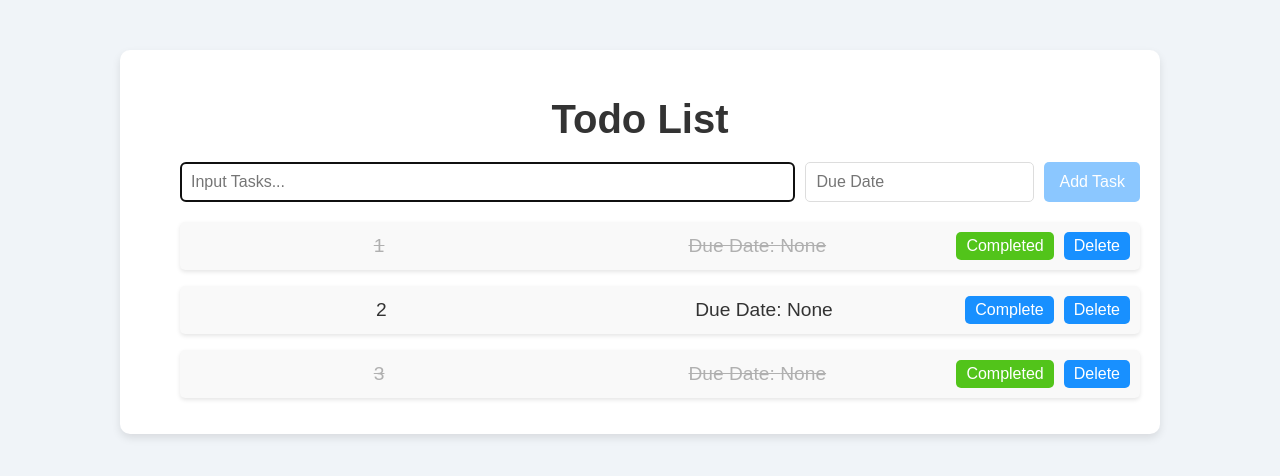
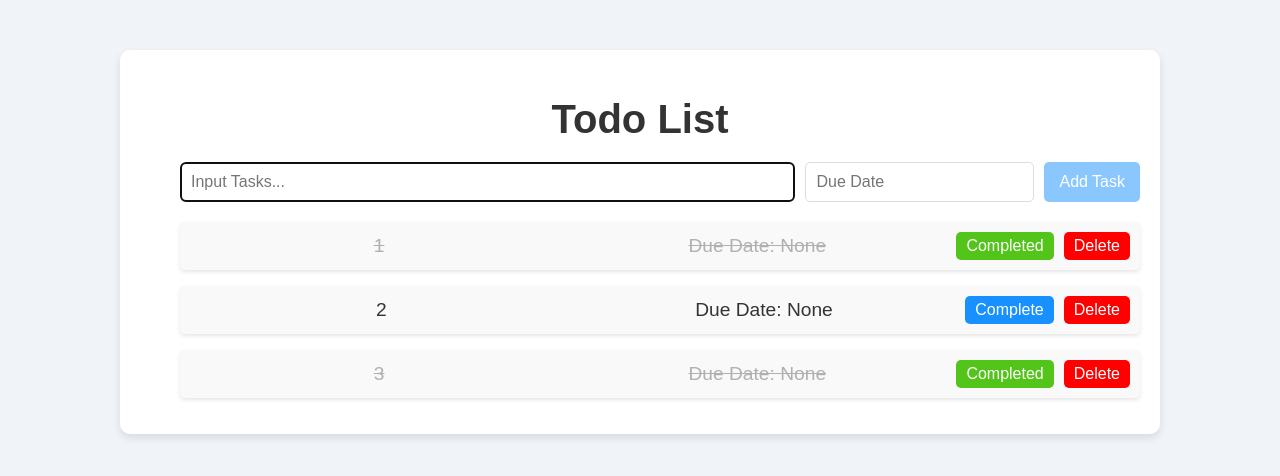
Before and after one commit to john-data-chen/ts-react-drag-and-drop-starter-kit, a React (Vite) app: page / in a window 1280 px wide. Shown: the top 476 px of the page. Built offline with nearby package versions, Linux system fonts and the light colour scheme.

Commit message:
fix the warning and error of Received "true" for non-boolean attribute active in console / a known issue of styled-components

```diff
--- a/src/component/TodoCard.tsx
+++ b/src/component/TodoCard.tsx
@@ -1,12 +1,14 @@
 import styled from "styled-components";
 import Todo from "../type/Todo";
 
-interface TodoItemProps extends React.HTMLAttributes<HTMLLIElement> {
-  dueDate: Date | null;
-  completed: boolean;
+interface TodoCardProps {
+  todo: Todo;
+  toggleComplete: (id: string) => void;
+  deleteTodo: (id: string) => void;
 }
 
-const TodoItem = styled.li<TodoItemProps>`
+// styled components
+const TodoItem = styled.li`
   display: flex;
   justify-content: space-between;
   align-items: center;
@@ -22,29 +24,17 @@ const TodoItem = styled.li<TodoItemProps>`
   }
 `;
 
-interface TodoCardProps {
-  todo: Todo;
-  toggleComplete: (id: string) => void;
-  deleteTodo: (id: string) => void;
-}
-
-interface TextProps extends React.HTMLAttributes<HTMLSpanElement> {
-  completed: boolean;
-}
-
-const Text = styled.span<TextProps>`
+const Text = styled.span<{ $completed: boolean }>`
   flex: 1;
   font-size: 1.2rem;
-  color: ${(props) => (props.completed ? "#b0b0b0" : "#333")};
-  text-decoration: ${(props) => (props.completed ? "line-through" : "none")};
+  color: ${(props) => (props.$completed ? "#b0b0b0" : "#333")};
+  text-decoration: ${(props) => (props.$completed ? "line-through" : "none")};
 `;
 
-interface ButtonProps extends React.HTMLAttributes<HTMLButtonElement> {
-  completed?: boolean;
-}
-
-const Button = styled.button<ButtonProps>`
-  background-color: ${(props) => (props.completed ? "#52c41a" : "#1890ff")};
+const CompleteButton = styled.button<{
+  $completed: boolean;
+}>`
+  background-color: ${(props) => (props.$completed ? "#52c41a" : "#1890ff")};
   color: white;
   border: none;
   padding: 5px 10px;
@@ -55,26 +45,45 @@ const Button = styled.button<ButtonProps>`
   margin-left: 10px;
 
   &:hover {
-    background-color: ${(props) => (props.completed ? "#52c41a" : "#096dd9")};
+    background-color: ${(props) => (props.$completed ? "#52c41a" : "#096dd9")};
+  }
+`;
+
+const DeleteButton = styled.button`
+  background-color: red;
+  color: white;
+  border: none;
+  padding: 5px 10px;
+  margin-left: 10px;
+  border-radius: 5px;
+  cursor: pointer;
+  font-size: 1rem;
+  transition: background-color 0.3s ease;
+
+  &:hover {
+    background-color: #ff7875;
   }
 `;
 
 const TodoCard = ({ todo, toggleComplete, deleteTodo }: TodoCardProps) => {
   return (
-    <TodoItem completed={todo.completed} dueDate={todo.dueDate}>
-      <Text completed={todo.completed}>{todo.text}</Text>
+    <TodoItem key={todo.id}>
+      <Text $completed={todo.completed}>{todo.text}</Text>
       <br />
-      <Text completed={todo.completed}>
+      <Text $completed={todo.completed}>
         Due Date: {todo.dueDate?.toLocaleDateString() || "None"}
       </Text>
 
-      <Button
-        completed={todo.completed}
+      <CompleteButton
+        id={todo.id}
+        $completed={todo.completed}
         onClick={() => toggleComplete(todo.id)}
       >
         {todo.completed ? "Completed" : "Complete"}
-      </Button>
-      <Button onClick={() => deleteTodo(todo.id)}>Delete</Button>
+      </CompleteButton>
+      <DeleteButton id={todo.id} onClick={() => deleteTodo(todo.id)}>
+        Delete
+      </DeleteButton>
     </TodoItem>
   );
 };
```
